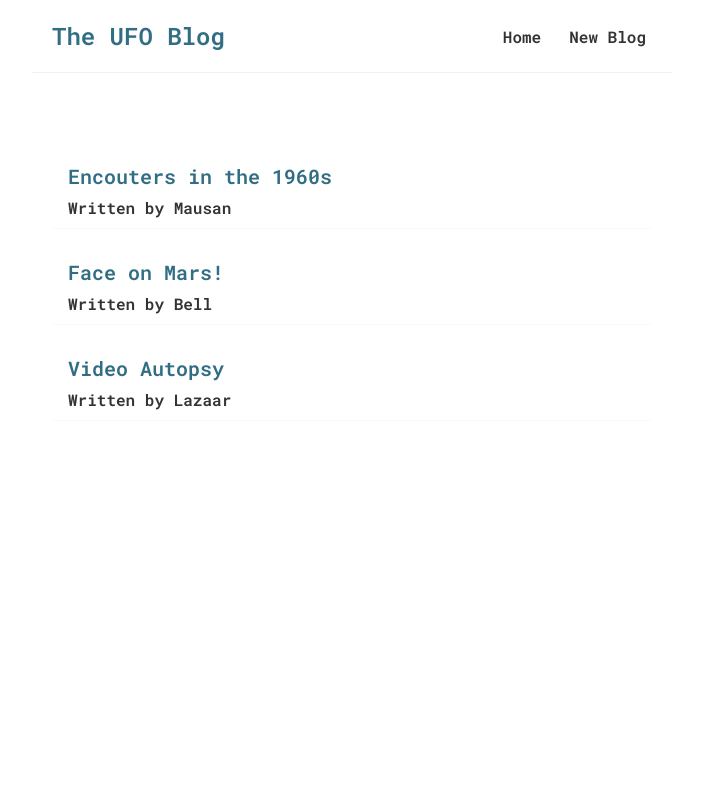
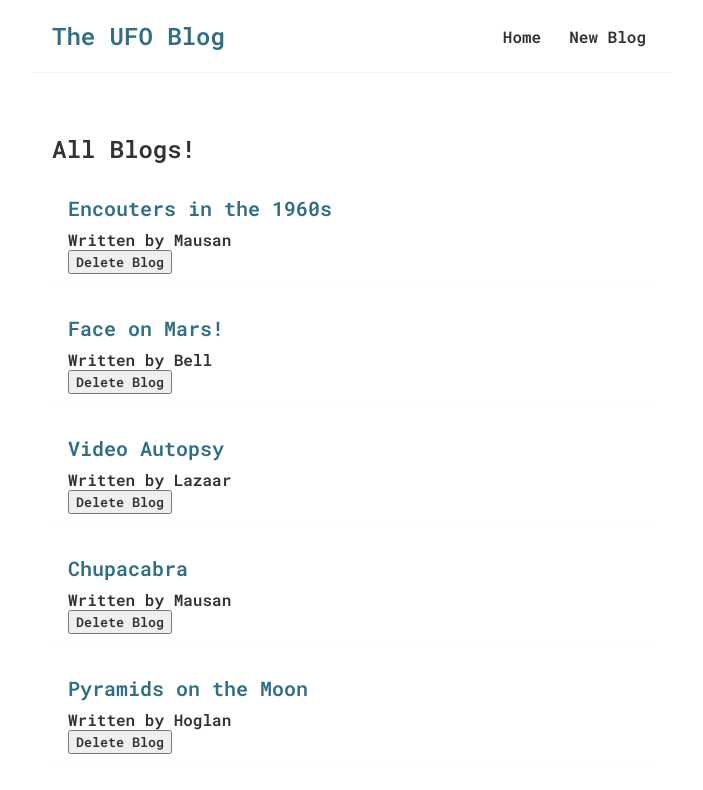
Before and after one commit to rauld323/react-ufo-blog, a React (Create React App) app: page / in a window 1280 px wide. Shown: the top 790 px of the page, without its empty margins (288-991 px from the left). Built offline with nearby package versions, Linux system fonts and the light colour scheme; the HTML template or start-up script is replaced by a standard one.

Commit message:
onClick delete event has been completed. useEffect has also been added.

```diff
--- /dev/null
+++ b/src/Bloglist.js
@@ -0,0 +1,17 @@
+const BlogList = ({ blogs, title, handleDelete , slogan }) => {
+
+	return (
+		<div className="blog-list">
+			<h2>{title} {slogan}</h2>
+				{blogs.map((blog) => (
+				<div className="blog-preview" key={blog.id}>
+					<h2>{blog.title}</h2>
+					<p>Written by {blog.author}</p>
+					<button onClick={() => handleDelete(blog.id)}>Delete Blog</button>
+				</div>
+			))}
+		</div>
+	 );
+}
+
+export default BlogList;
--- a/src/Home.js
+++ b/src/Home.js
@@ -1,20 +1,29 @@
-import { useState } from 'react';
+import { useState, useEffect } from 'react';
+import BlogList from './Bloglist';
 
 const Home = () => {
-	const [blogs, SetBlogs] = useState([
+	const [blogs, setBlogs] = useState([
 		{ title: 'Encouters in the 1960s', body: 'lorem ipsum...', author: 'Mausan', id: 1 },
 		{ title: 'Face on Mars!', body: 'lorem ipsum...', author: 'Bell', id: 2 },
-		{ title: 'Video Autopsy', body: 'lorem ipsum...', author: 'Lazaar', id: 3 }
+		{ title: 'Video Autopsy', body: 'lorem ipsum...', author: 'Lazaar', id: 3 },
+		{ title: 'Chupacabra', body: 'lorem ipsum...', author: 'Mausan', id: 4 },
+		{ title: 'Pyramids on the Moon', body: 'lorem ipsum...', author: 'Hoglan', id: 5 }
 	]);
+
+	const handleDelete = (id) =>{
+		const newBlogs = blogs.filter(blog => blog.id !== id );
+		setBlogs(newBlogs)
+	}
+
+	useEffect(() => {
+		console.log('useEffect worked')
+		console.log(blogs)
+	}, []);
 
 	return (
 		<div className="home">
-				{blogs.map((blog) => (
-					<div className="blog-preview" key={blog.id}>
-							<h2>{blog.title}</h2>
-							<p>Written by {blog.author}</p>
-					</div>
-				))}
+				<BlogList blogs={blogs} title="All Blogs!" handleDelete={handleDelete}/>
+				<BlogList blogs={blogs.filter((blog) => blog.author === "Mausan")} title="Mausan's Blogs!" slogan="*Top Contributor*"/>
 		</div>
 	 );
 }
```
